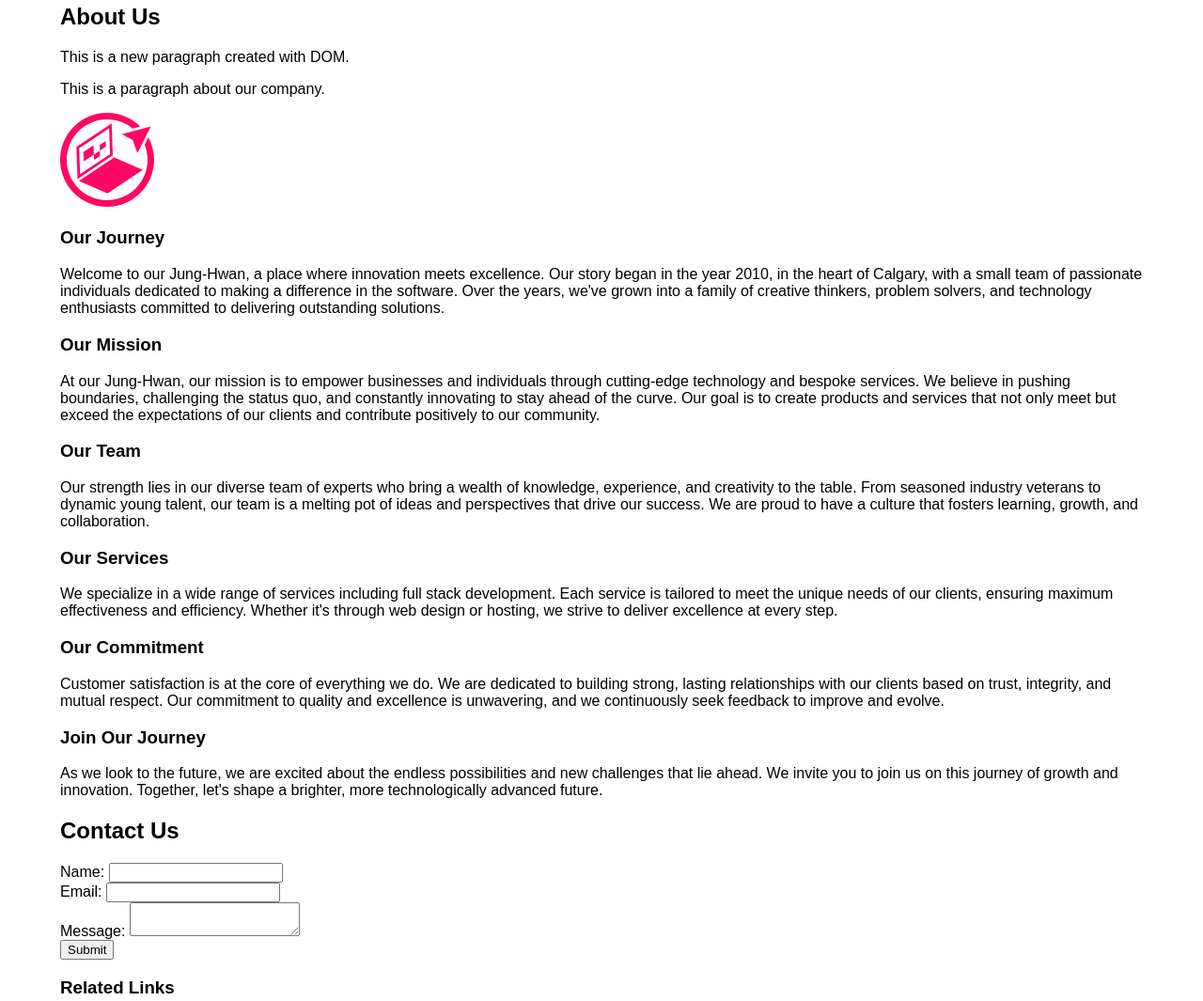
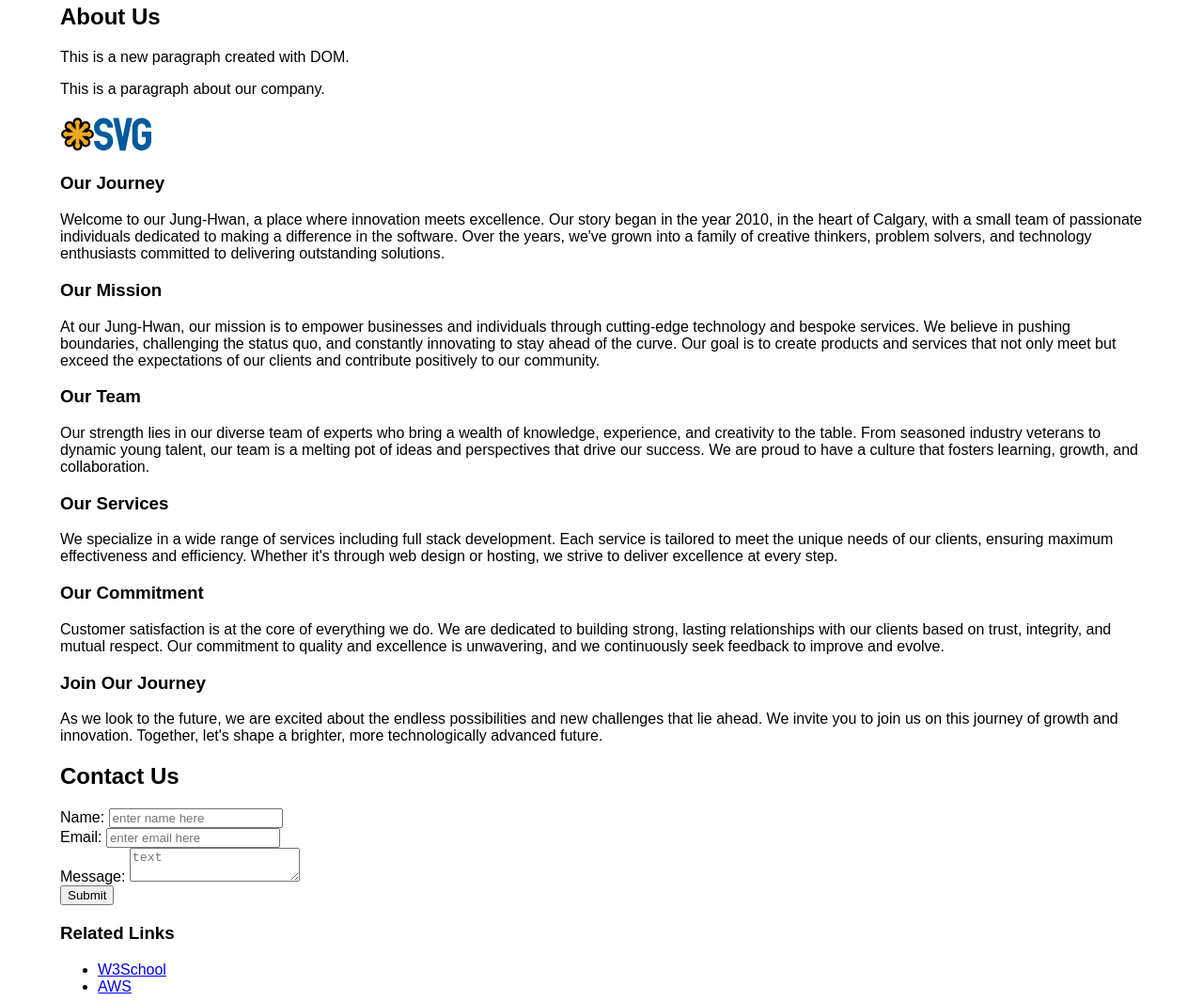
Before and after one commit to ibrahimw1/Lab5, a plain HTML site: page lab5_exe_C.html in a window 1280 px wide. Shown: the part 180-1245 px from the top of the page at 94% size. Drawn offline with Linux system fonts and the light colour scheme.

Commit message:
finished 5 and 6

```diff
--- a/lab5_exe_C.html
+++ b/lab5_exe_C.html
@@ -238,10 +238,27 @@ Description : DOM Elements.
 				}
 
 				// Task 5: Add placeholders to input elements based on their corresponding label IDs
+				var findingHeader = document.getElementsByTagName("input")
+				for(let i = 0; i < findingHeader.length; i++){
+					if(findingHeader[i].getAttribute("name") == "name"){
+						findingHeader[i].setAttribute("placeholder","enter name here")
+					}
 
+					if(findingHeader[i].getAttribute("name") == "email"){
+						findingHeader[i].setAttribute("placeholder","enter email here")
+					}
+				}
+
+				var findingHeader = document.getElementsByTagName("textarea")
+				findingHeader[0].setAttribute("placeholder","text")
 
 				// Task 6: Set the src attribute of the image
-
+				var findingImage = document.getElementsByTagName("img")
+				for(let i = 0; i < findingImage.length; i++){
+					if(findingImage[i].getAttribute("alt") == "Company logo"){
+						findingImage[i].setAttribute("src","./images/example.svg")
+					}
+				}
 
 				// Task 7: Add a new item in the navigation menu
 
```
